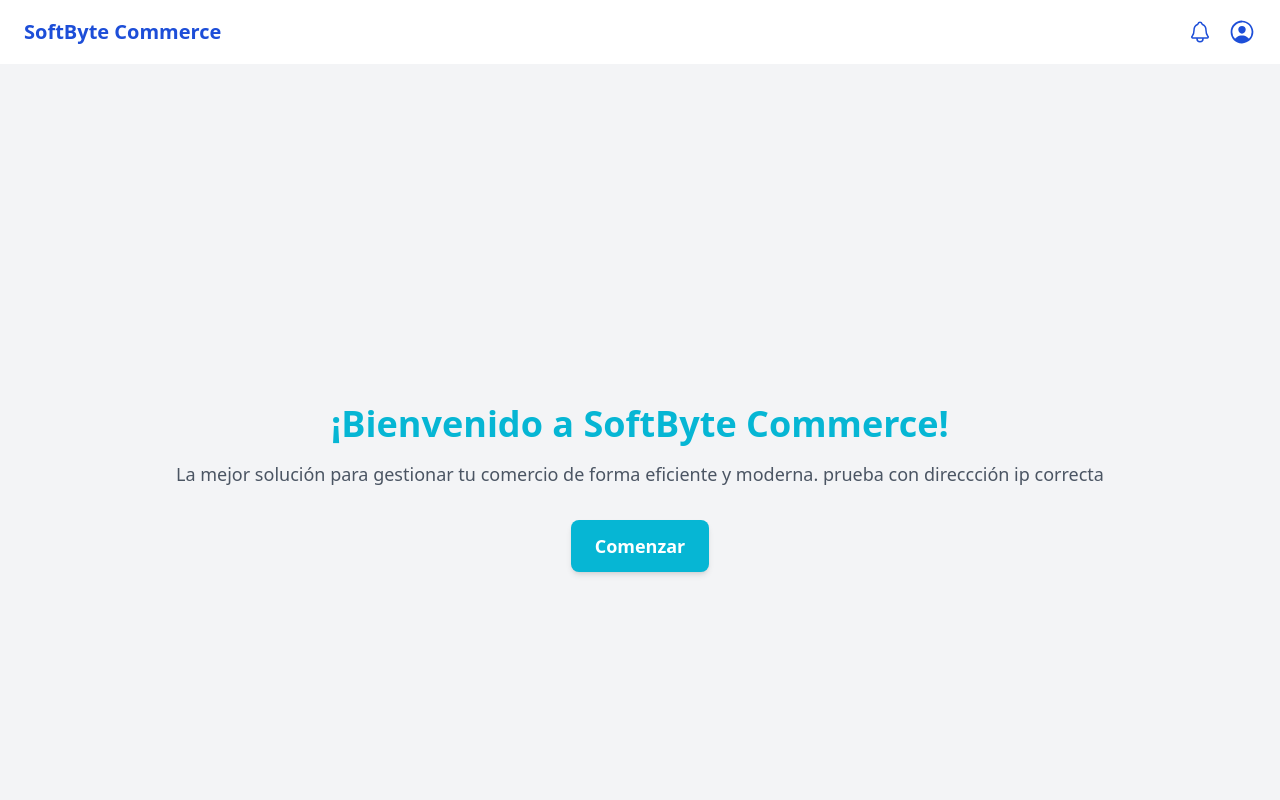
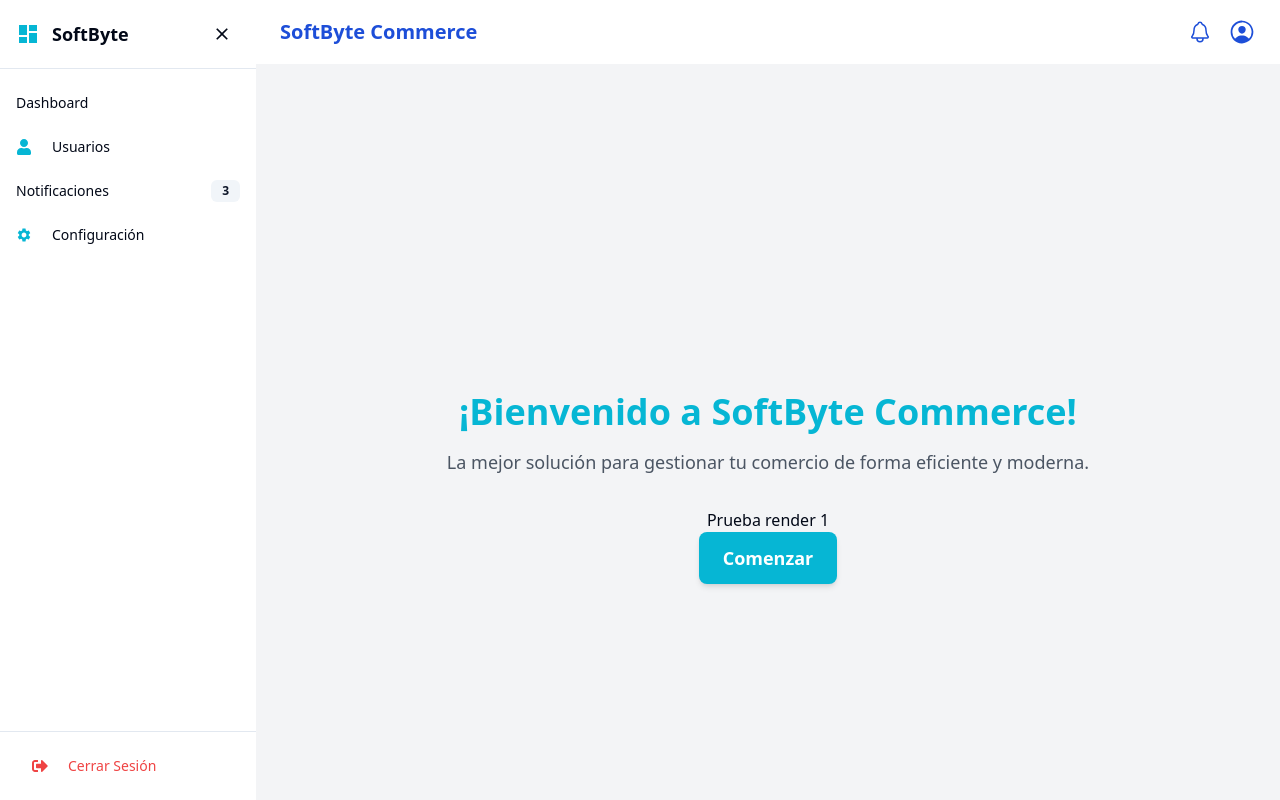
Before and after one commit to cacaobyte/SoftByte-Commerce-UI, a Next.js app: page / in a window 1280 px wide. Built offline with nearby package versions, Linux system fonts and the light colour scheme; a web font is replaced by a local one; what tailwindcss-accessibility would draw is missing.

Commit message:
Modificación de sidebar parte 2

```diff
--- a/capacitor.config.json
+++ b/capacitor.config.json
@@ -2,10 +2,6 @@
   "appId": "com.cacaobyte.softbytecommerce",
   "appName": "SoftByte Commerce",
   "webDir": "out",
-  "server": {
-    "url": "http://192.168.1.93:3000",
-    "cleartext": true
-  },
   "plugins": {
     "SplashScreen": {
       "launchShowDuration": 3000,
--- a/src/app/page.js
+++ b/src/app/page.js
@@ -7,7 +7,10 @@ export default function Home() {
         ¡Bienvenido a SoftByte Commerce!
       </h1>
       <p className="text-lg text-gray-600 mb-8">
-        La mejor solución para gestionar tu comercio de forma eficiente y moderna. prueba con direccción ip correcta
+        La mejor solución para gestionar tu comercio de forma eficiente y moderna.
+      </p>
+      <p>
+        Prueba render 1
       </p>
       <button
         className="px-6 py-3 bg-cyan-500 text-white text-lg font-semibold rounded-lg shadow-md hover:bg-cyan-600 transition-all duration-200"
--- a/src/components/Sidebar/Sidebar.jsx
+++ b/src/components/Sidebar/Sidebar.jsx
@@ -1,7 +1,7 @@
 "use client";
 import React, { useState } from "react";
 import { sidebarItems } from "../../models/Sidebar/SidebarModel";
-import { Sheet, SheetContent, SheetTrigger,  SheetTitle } from "@/components/ui/sheet";
+import { Sheet, SheetContent, SheetTrigger, SheetTitle } from "@/components/ui/sheet";
 import { Button } from "@/components/ui/button";
 import { Badge } from "@/components/ui/badge";
 import { Icons } from "@/components/ui/icons"; // Importa tus iconos personalizados
@@ -9,29 +9,36 @@ import { Icons } from "@/components/ui/icons"; // Importa tus iconos personaliza
 const Sidebar = () => {
   const [openMenu, setOpenMenu] = useState(null); // Controla qué submenú está desplegado
   const [isSidebarOpen, setIsSidebarOpen] = useState(false); // Controla el estado del Sidebar en móvil
+  const [isMinimized, setIsMinimized] = useState(false); // Controla el estado minimizado del sidebar en escritorio
 
   const toggleSubMenu = (menu) => {
     setOpenMenu(openMenu === menu ? null : menu); // Alterna submenú
   };
 
+  const toggleSidebar = () => {
+    setIsMinimized(!isMinimized);
+  };
+
   return (
-    <Sheet open={isSidebarOpen} onOpenChange={setIsSidebarOpen}>
-      <SheetTrigger asChild>
-        <Button
-          variant="outline"
-          className="fixed top-4 left-4 z-50 md:hidden"
+    <div className="flex">
+      {/* Sidebar en escritorio */}
+      <div
+        className={`${
+          isMinimized ? "w-16" : "w-64"
+        } hidden md:flex flex-col h-screen bg-white shadow-lg transition-all duration-300`}
       >
-          <Icons.menu className="w-5 h-5" />
-        </Button>
-      </SheetTrigger>
-      <SheetContent className="w-72">
-  {/* Título accesible */}
-  <SheetTitle className="sr-only">Menú lateral</SheetTitle>
-
-  {/* Logo */}
-  <div className="p-4 flex items-center space-x-3 border-b">
+        {/* Botón para minimizar */}
+        <div className="p-4 flex justify-between items-center border-b">
+          <div className="flex items-center space-x-3">
             <Icons.logo className="w-6 h-6 text-cyan-500" />
-    <span className="text-lg font-semibold">SoftByte</span>
+            {!isMinimized && <span className="text-lg font-semibold">SoftByte</span>}
+          </div>
+          <button
+            onClick={toggleSidebar}
+            className="p-2 rounded-md hover:bg-gray-100 transition"
+          >
+            {isMinimized ? <Icons.menu className="w-5 h-5" /> : <Icons.close className="w-5 h-5" />}
+          </button>
         </div>
 
         {/* Menú dinámico */}
@@ -40,7 +47,6 @@ const Sidebar = () => {
             const IconComponent = Icons[item.icon];
             return (
               <div key={index} className="mb-2">
-          {/* Botón principal */}
                 <Button
                   variant="ghost"
                   className="w-full justify-start text-left"
@@ -49,16 +55,16 @@ const Sidebar = () => {
                   {IconComponent && (
                     <IconComponent className="mr-3 w-5 h-5 text-cyan-500" />
                   )}
-            {item.title}
-            {item.badge && (
+                  {!isMinimized && item.title}
+                  {item.badge && !isMinimized && (
                     <Badge variant="secondary" className="ml-auto">
                       {item.badge}
                     </Badge>
                   )}
                 </Button>
-
-          {/* Submenús */}
-          {openMenu === item.title && item.submenus.length > 0 && (
+                {!isMinimized &&
+                  openMenu === item.title &&
+                  item.submenus.length > 0 && (
                     <div className="ml-8 flex flex-col space-y-2 mt-2">
                       {item.submenus.map((submenu, subIndex) => (
                         <a
@@ -77,6 +83,74 @@ const Sidebar = () => {
         </nav>
 
         {/* Footer */}
+        {!isMinimized && (
+          <div className="p-4 border-t">
+            <Button
+              variant="ghost"
+              className="w-full justify-start text-red-500"
+              onClick={() => alert("Sesión cerrada")}
+            >
+              <Icons.logout className="mr-3 w-5 h-5" />
+              Cerrar Sesión
+            </Button>
+          </div>
+        )}
+      </div>
+
+      {/* Sidebar en móvil */}
+      <Sheet open={isSidebarOpen} onOpenChange={setIsSidebarOpen}>
+        <SheetTrigger asChild>
+          <Button
+            variant="outline"
+            className="fixed top-4 left-4 z-50 md:hidden"
+          >
+            <Icons.menu className="w-5 h-5" />
+          </Button>
+        </SheetTrigger>
+        <SheetContent className="w-72">
+          <SheetTitle className="sr-only">Menú lateral</SheetTitle>
+          {/* Contenido del sidebar móvil */}
+          <div className="p-4 flex items-center space-x-3 border-b">
+            <Icons.logo className="w-6 h-6 text-cyan-500" />
+            <span className="text-lg font-semibold">SoftByte</span>
+          </div>
+          <nav className="flex-1 overflow-y-auto mt-4">
+            {sidebarItems.map((item, index) => {
+              const IconComponent = Icons[item.icon];
+              return (
+                <div key={index} className="mb-2">
+                  <Button
+                    variant="ghost"
+                    className="w-full justify-start text-left"
+                    onClick={() => toggleSubMenu(item.title)}
+                  >
+                    {IconComponent && (
+                      <IconComponent className="mr-3 w-5 h-5 text-cyan-500" />
+                    )}
+                    {item.title}
+                    {item.badge && (
+                      <Badge variant="secondary" className="ml-auto">
+                        {item.badge}
+                      </Badge>
+                    )}
+                  </Button>
+                  {openMenu === item.title && item.submenus.length > 0 && (
+                    <div className="ml-8 flex flex-col space-y-2 mt-2">
+                      {item.submenus.map((submenu, subIndex) => (
+                        <a
+                          key={subIndex}
+                          href={submenu.route}
+                          className="text-sm text-gray-600 hover:text-cyan-500"
+                        >
+                          {submenu.title}
+                        </a>
+                      ))}
+                    </div>
+                  )}
+                </div>
+              );
+            })}
+          </nav>
           <div className="p-4 border-t">
             <Button
               variant="ghost"
@@ -88,8 +162,8 @@ const Sidebar = () => {
             </Button>
           </div>
         </SheetContent>
-
       </Sheet>
+    </div>
   );
 };
 
--- a/src/components/ui/icons.jsx
+++ b/src/components/ui/icons.jsx
@@ -1,12 +1,17 @@
-import { FaBars, FaHome, FaUser, FaBell, FaSignOutAlt } from "react-icons/fa";
-import { MdDashboard, MdSettings } from "react-icons/md";
+import {  FaBars,   FaHome,   FaUser,   FaBell,   FaSignOutAlt } from "react-icons/fa";
+import {   MdDashboard,   MdSettings,   MdClose } from "react-icons/md";
+import { AiOutlineAppstore } from "react-icons/ai"; // Ejemplo para una opción genérica
+import { BsFillGearFill } from "react-icons/bs"; // Otro ícono para configuraciones
 
 export const Icons = {
-  menu: FaBars,
-  logo: MdDashboard, // Puedes cambiar esto a un ícono representativo para tu logo
-  dashboard: FaHome,
-  users: FaUser,
-  notifications: FaBell,
-  logout: FaSignOutAlt,
-  settings: MdSettings,
+  menu: FaBars, // Ícono del botón de menú
+  close: MdClose, // Ícono para cerrar
+  logo: MdDashboard, // Ícono representativo para el logo
+  dashboard: FaHome, // Dashboard
+  users: FaUser, // Usuarios
+  notifications: FaBell, // Notificaciones
+  logout: FaSignOutAlt, // Cerrar sesión
+  settings: MdSettings, // Configuración
+  apps: AiOutlineAppstore, // Opcional: Ícono para módulos o aplicaciones
+  gear: BsFillGearFill, // Opcional: Otro ícono de configuración
 };
```
Also changed, not shown: 1 other file (tests, documents, lock files or other folders). Lines whose indentation alone changed are shown as unchanged.
